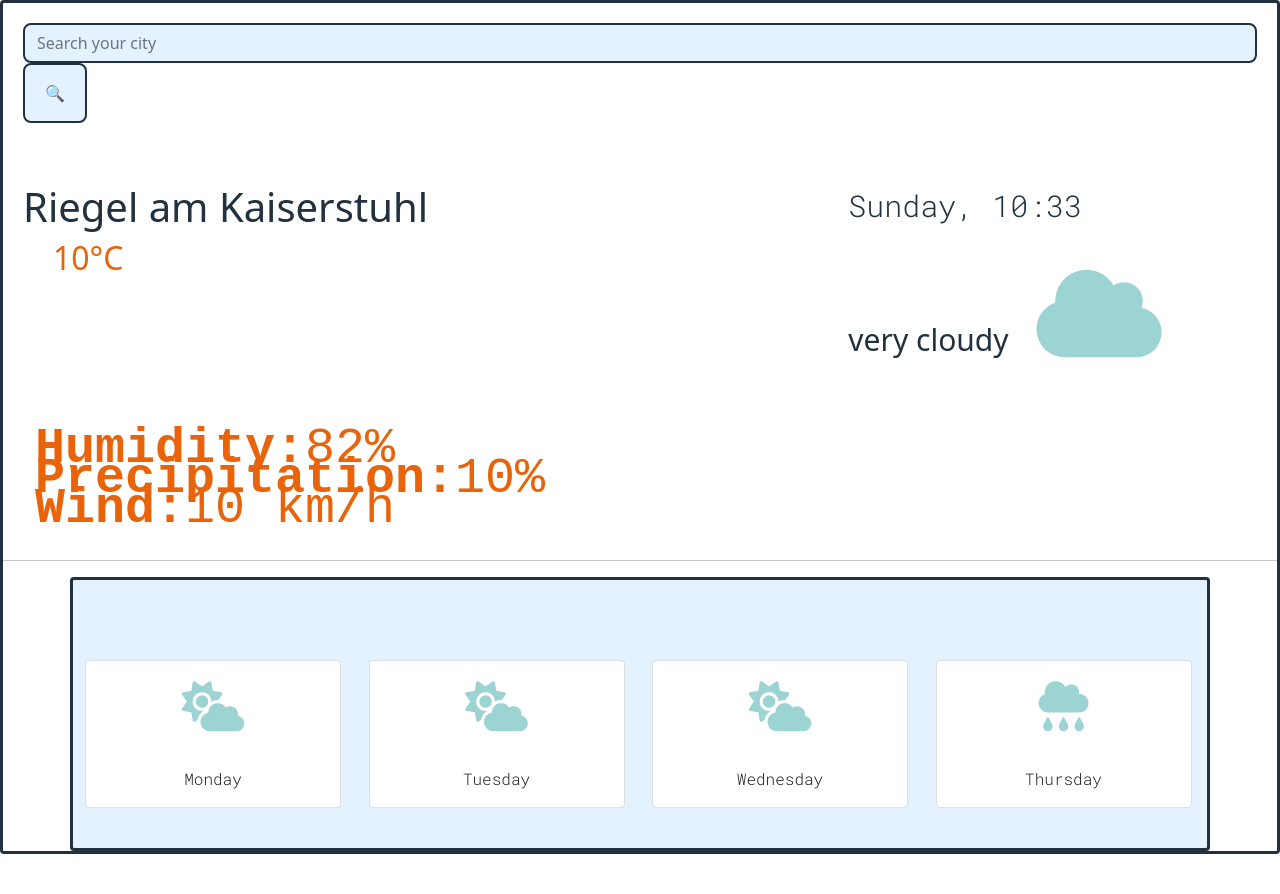
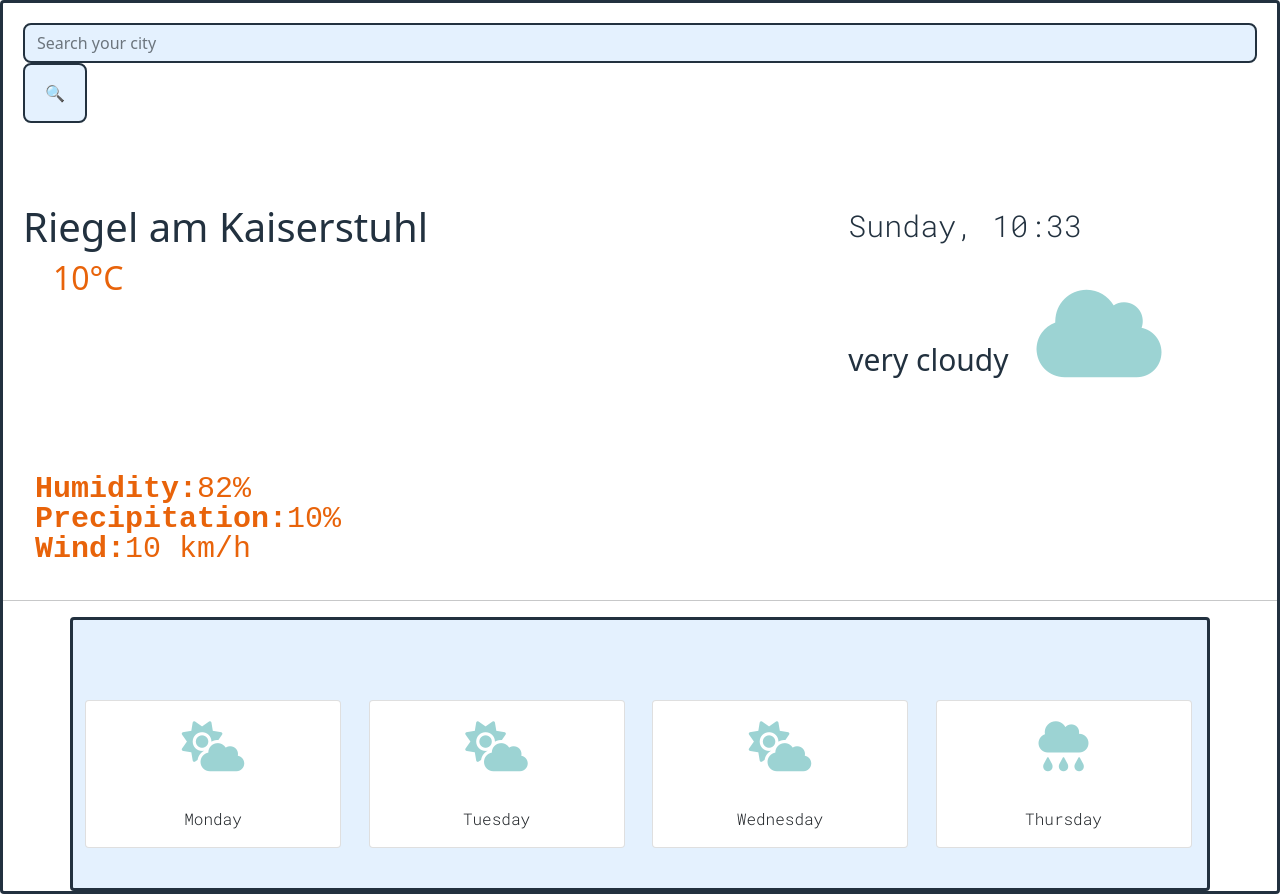
Before and after one commit to TizianaLS/Weather-App-Project, a plain HTML site: page index.html in a window 1280 px wide. Before the commit the page ends 854 px from the top, so only its background shows below. Drawn offline with nearby package versions, Linux system fonts and the light colour scheme.

Commit message:
update font size ul & padding col4

```diff
--- a/src/style.css
+++ b/src/style.css
@@ -38,7 +38,7 @@ ul {
 }
 li {
   font-family: monospace;
-  font-size: 50px;
+  font-size: 30px;
   line-height: 30px;
   color: #e8630a;
 }
@@ -72,7 +72,7 @@ li {
 }
 .col-4 {
   color: #22313f;
-  padding: 40px;
+  padding: 60px;
   font-size: 30px;
   margin: 0 20px;
 }
```
